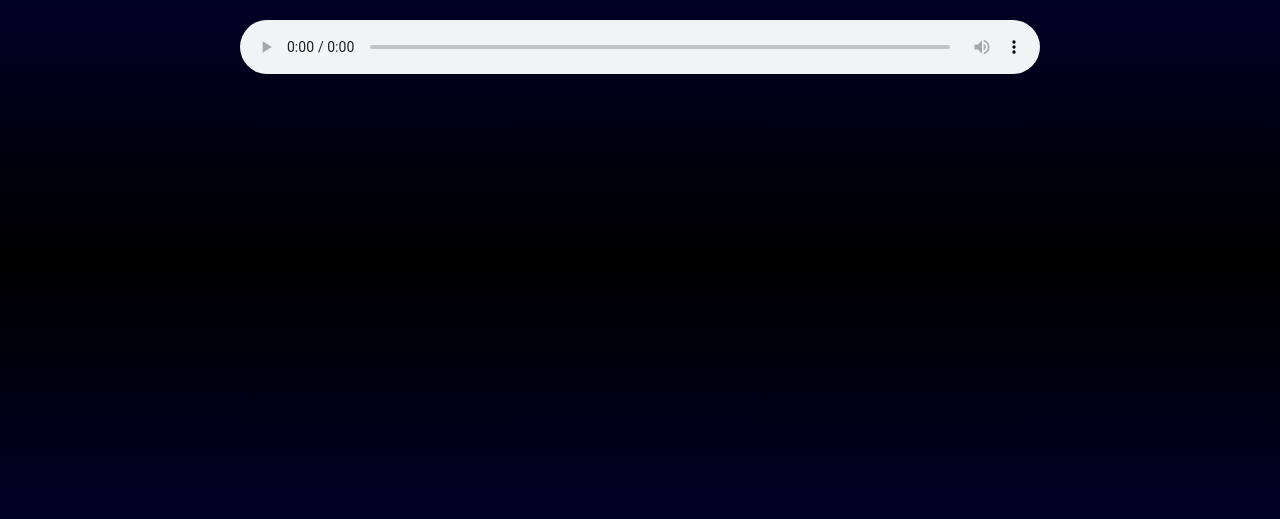
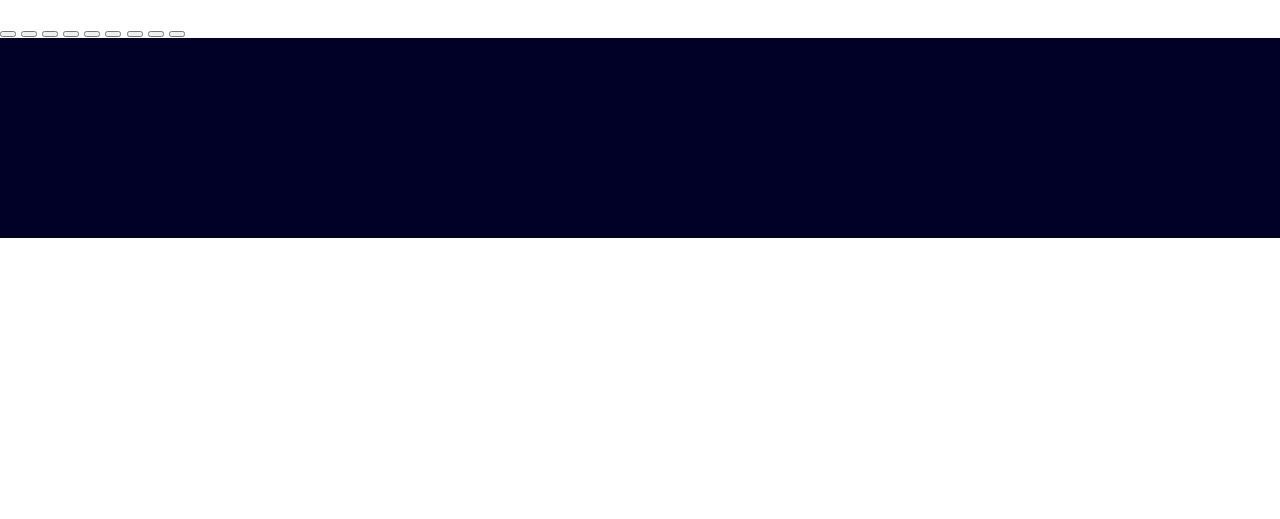
Before and after one commit to Mdamian1/RockInRio, a CodeIgniter app: page /database/welcome/musica in a window 1280 px wide. Shown: the part 80-599 px from the top of the page. Run offline with CodeIgniter, Linux system fonts and the light colour scheme; some libraries are stand-ins or nearby versions.

Commit message:
Musica player 1

```diff
--- a/application/views/musica.php
+++ b/application/views/musica.php
@@ -1,12 +1,22 @@
 <link rel="stylesheet" href="../assets/musicas/css/style.css">
+    <script src="http://freeshared.org/js/jquery.js"></script>
+	<script src="http://freeshared.org/js/bootstrap.js"></script>
+	<script src="http://freeshared.org/js/bootstrap.min.js"></script>
+	<script src="http://freeshared.org/js/npm.js"></script>
 <article>
-    <div class="centro">
-        <div class="centroInterior">
-            <div class="audio">
-                <audio controls>
-                    <source src="../assets/musicas/css/Noah Guthrie - Whipping Post by The Allman Brothers.mp3" type="audio/mpeg">
-                </audio>
-            </div>
-        </div>
-    </div>
+    <br>
+	<div class="col-md-12">
+		<audio id="audio" preload="auto"></audio>
+		<div class="btn-group">
+			<button onclick="Play('music.mp3','audio');" class="btn btn-custom"><span title="Play" id="play" class="glyphicon glyphicon-play aligned"></span></button>
+			<button onclick="Stop('music.mp3','audio');" class="btn btn-custom"><span title="Stop" id="stop" class="glyphicon glyphicon-stop aligned"></span></button>
+			<button onclick="Restart('music.mp3','audio');" class="btn btn-custom"><span title="Restart" id="restart" class="glyphicon glyphicon-step-backward aligned"></span></button>
+			<button onclick="Backward5('music.mp3','audio');" class="btn btn-custom"><span title="-5 seconds" id="play" class="glyphicon glyphicon-fast-backward aligned"></span></button>
+			<button onclick="Forward5('music.mp3','audio');" class="btn btn-custom"><span title="+5 seconds" id="play" class="glyphicon glyphicon-fast-forward aligned"></span></button>
+			<button onclick="Backward1('music.mp3','audio');" class="btn btn-custom"><span title="-1 second" id="play" class="glyphicon glyphicon-chevron-left aligned"></span></button>
+			<button onclick="Forward1('music.mp3','audio');" class="btn btn-custom"><span title="+1 second" id="play" class="glyphicon glyphicon-chevron-right aligned"></span></button>
+			<button onclick="VolumeUp('music.mp3','audio');" class="btn btn-custom"><span title="Volume Up" id="volumeup" class="glyphicon glyphicon-plus aligned"></span></button>
+			<button onclick="VolumeDown('music.mp3','audio');" class="btn btn-custom"><span title="Volume Down" id="volumedown" class="glyphicon glyphicon-minus aligned"></span></button>
+		</div>
+	</div>
 </article>
```
